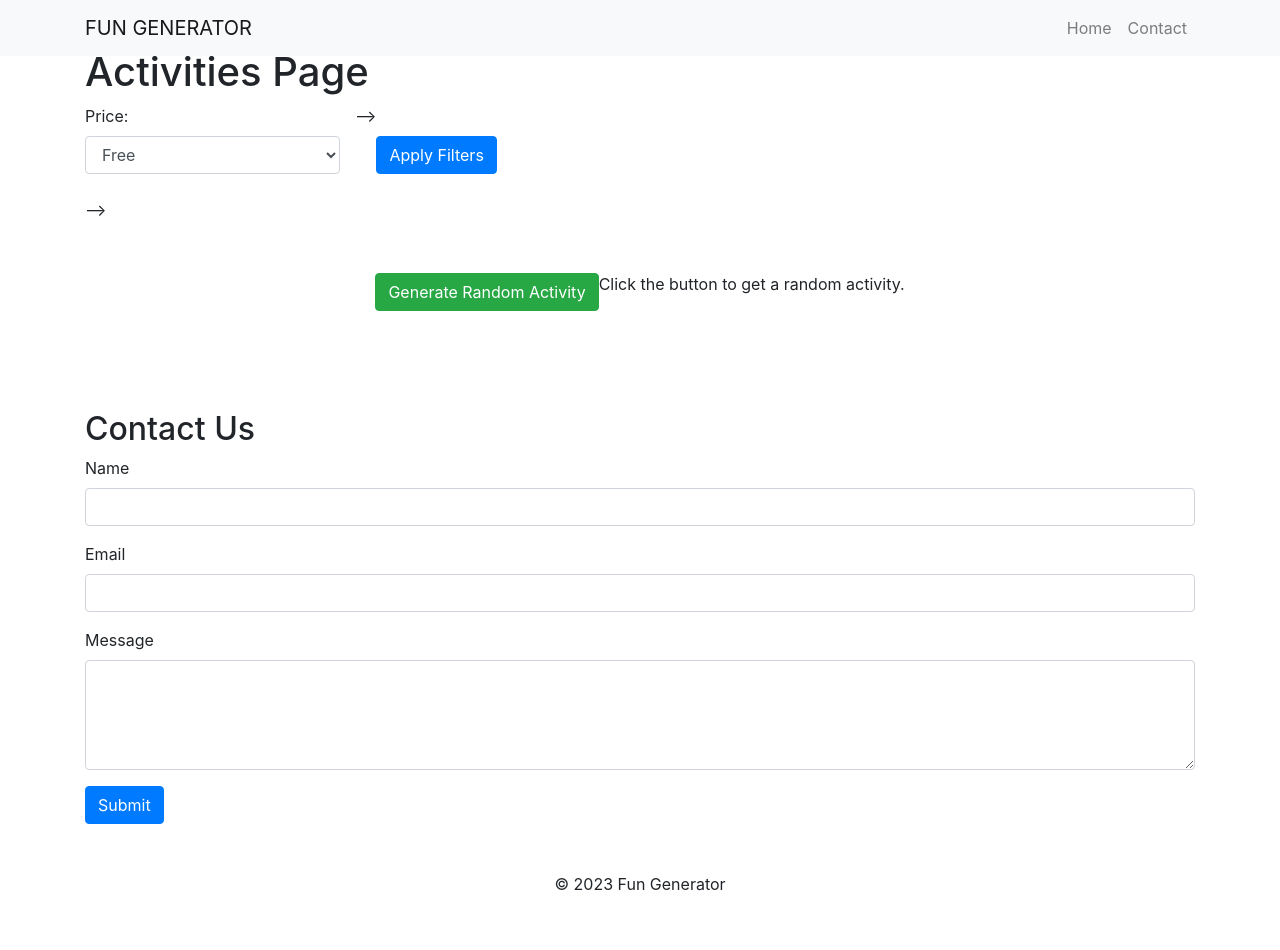
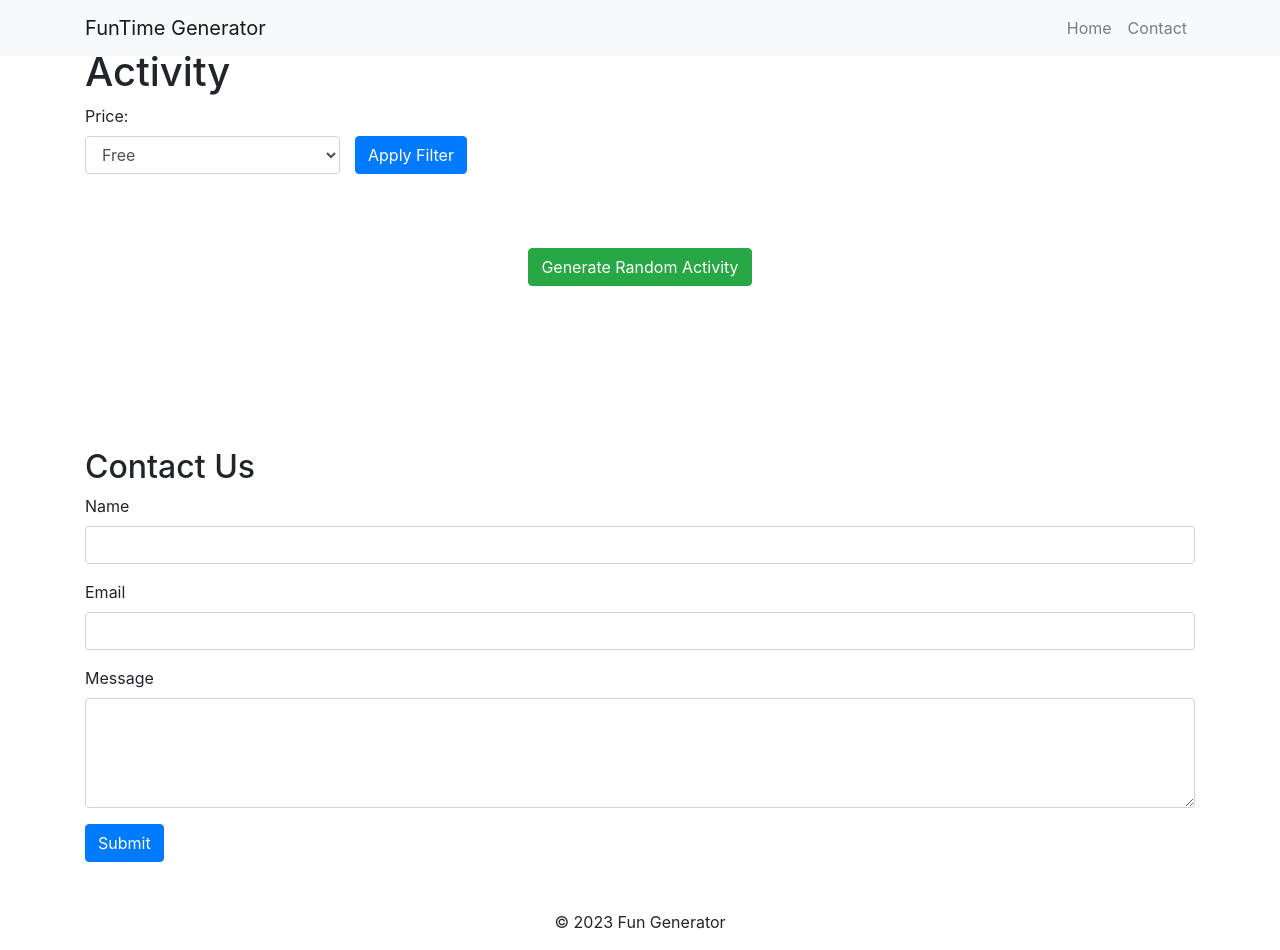
Before and after one commit to Gideonkim96/Fun-Activities-Finder, a website: page public/activity.html in a window 1280 px wide. Before the commit the page ends 912 px from the top, so only its background shows below. Drawn offline with nearby package versions, Linux system fonts and the light colour scheme.

Commit message:
activity page styling

```diff
--- a/public/activity.html
+++ b/public/activity.html
@@ -18,6 +18,7 @@
         }
         .random {
           display: flex;
+          flex-direction: column; /* Display children elements vertically */
           justify-content: center;
           align-items: center;
           padding: 50px;
@@ -28,7 +29,7 @@
 <body>
     <nav class="navbar fixed-top navbar-expand-lg navbar-light bg-light">
         <div class="container">
-            <a class="navbar-brand" href="index.html">FUN GENERATOR</a>
+            <a class="navbar-brand" href="index.html">FunTime Generator</a>
             <button class="navbar-toggler" type="button" data-toggle="collapse" data-target="#navbarNav" aria-controls="navbarNav" aria-expanded="false" aria-label="Toggle navigation">
                 <span class="navbar-toggler-icon"></span>
             </button>
@@ -45,7 +46,7 @@
         </div>
     </nav>
     <div class="container mt-5">
-        <h1>Activities Page</h1>
+        <h1>Activity</h1>
 
         <!-- Filters -->
         <div class="row mb-4">
@@ -64,26 +65,31 @@
                     <option value="sports">Sports</option>
                     <option value="outdoors">Outdoors</option>
                     <option value="indoor">Indoor</option>
-                    <!-- Add more categories as needed -->
-                <!-- </select> -->
-            <!-- </div> --> -->
+                    Add more categories as needed
+                </select>
+            </div> -->
 
             <div class="mt-3">
-                <button id="filterBtn" class="btn btn-primary mt-3">Apply Filters</button>
+                <button id="filterBtn" class="btn btn-primary mt-3">Apply Filter</button>
             </div>
 
         </div>
 
         <!-- Curated List of Activities -->
         <!-- <div class="row" id="activityList">
-            <!-- Activity cards will be dynamically added here using JavaScript -->
-        <!-- </div> --> -->
-       </div>
-      <div class="random">
-      <button id="randomBtn" class="btn btn-success">Generate Random Activity</button>
-      <p id="activity">Click the button to get a random activity.</p>
-          </div>
-        </section>
+            Activity cards will be dynamically added here using JavaScript
+        </div> -->
+    </div>
+    <div class="random">
+        <button id="randomBtn" class="btn btn-success mb-4">Generate Random Activity</button>
+        <!-- <p id="activity">Click the button to get a random activity.</p> -->
+        <!-- Display area for the random activity result -->
+        <div class="mb-4">
+            <!-- The randomly generated activity will be displayed here -->
+            <p id="activity"></p>
+        </div>
+    </div>
+
         <!-- Contact Section -->
         <section id="contact" class="py-5">
             <div class="container">
@@ -104,7 +110,7 @@
                     <button type="submit" class="btn btn-primary">Submit</button>
                 </form>
             </div>
-    </section>
+        </section>
 
 
     <!-- Add Bootstrap JS and jQuery -->
```
